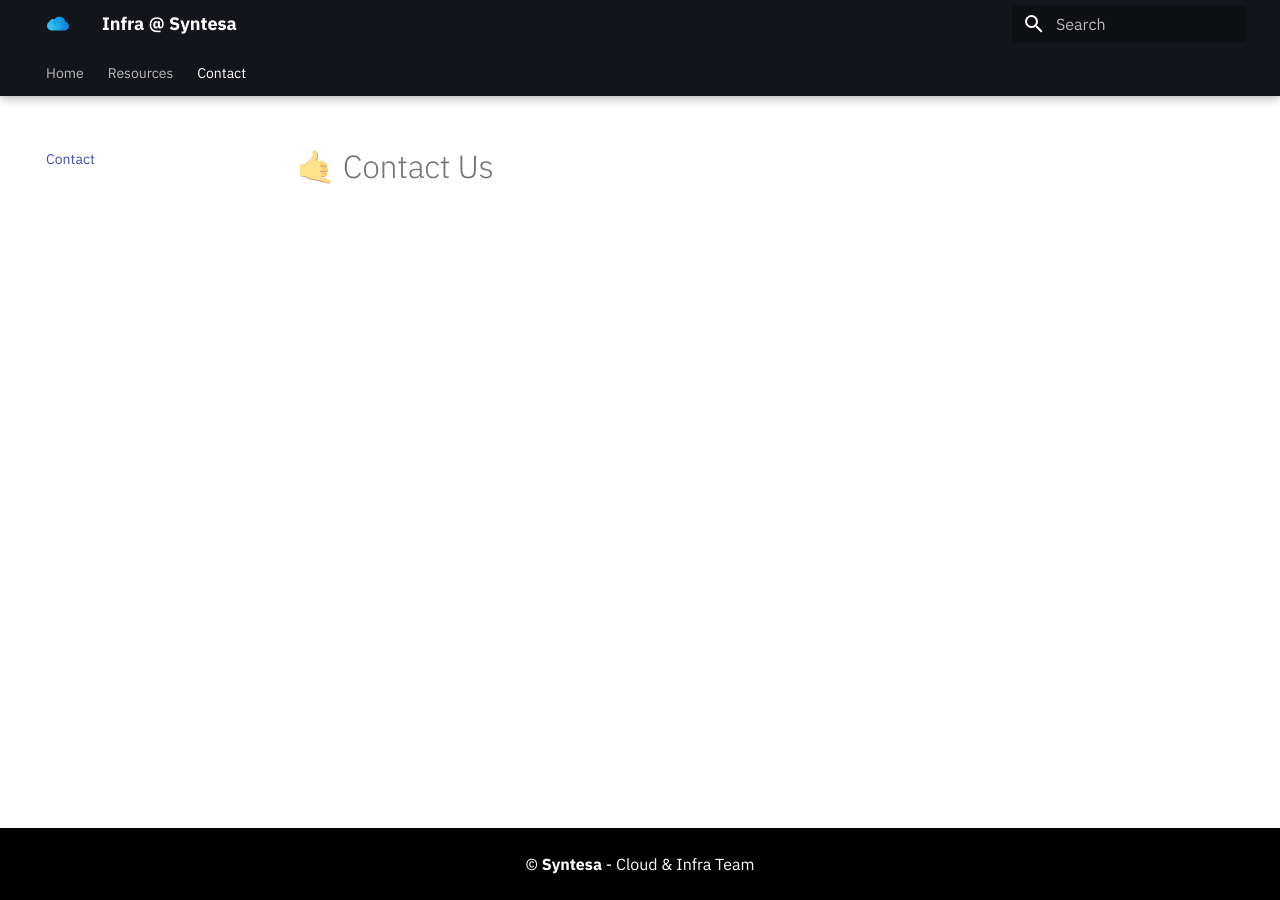
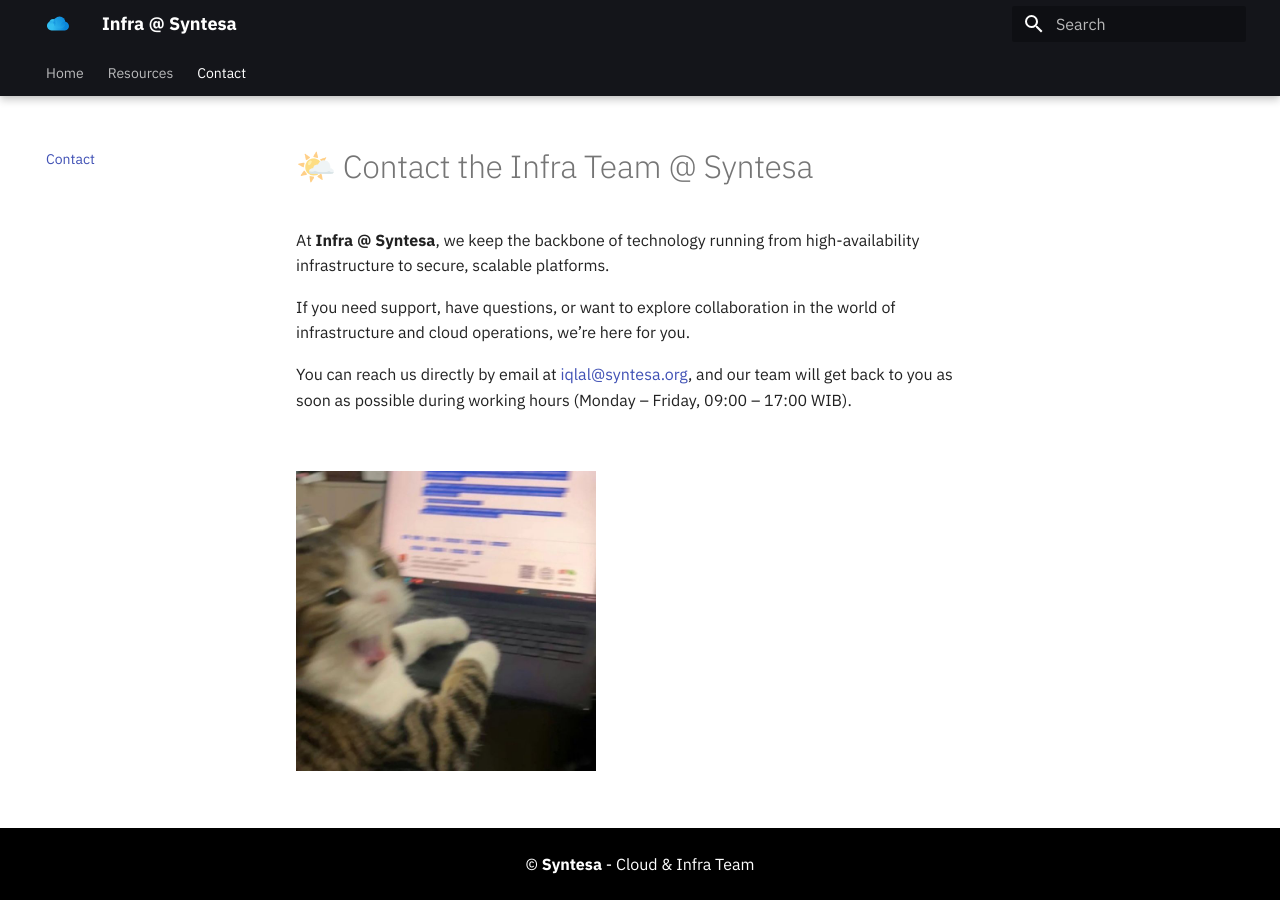
Before and after one commit to iqlal/infra-syntesa, an MkDocs documentation site: the page built from docs/contact.md, in a window 1280 px wide. Built offline with MkDocs 1.6.1 and Material for MkDocs 9.7.7, drawn with Linux system fonts in a browser that asks for light colours.

Commit message:
create contact page

```diff
--- a/docs/contact.md
+++ b/docs/contact.md
@@ -1 +1,11 @@
-# 🤙 Contact Us
+# 🌤️ Contact the Infra Team @ Syntesa
+
+At **Infra @ Syntesa**, we keep the backbone of technology running from high-availability infrastructure to secure, scalable platforms.
+
+If you need support, have questions, or want to explore collaboration in the world of infrastructure and cloud operations, we’re here for you.
+
+You can reach us directly by email at [iqlal@syntesa.org](mailto:iqlal@syntesa.org), and our team will get back to you as soon as possible during working hours (Monday – Friday, 09:00 – 17:00 WIB).
+
+<br>
+
+![Cute Cat](assets/img/cat-contact.jpeg){ width="300" }
--- a/mkdocs.yml
+++ b/mkdocs.yml
@@ -57,6 +57,7 @@ markdown_extensions:
       custom_checkbox: true
   - attr_list
   - md_in_html
+  - pymdownx.blocks.caption
 
 nav:
   - Home: index.md
```
Also changed, not shown: docs/assets/img/cat-contact.jpeg (added).
